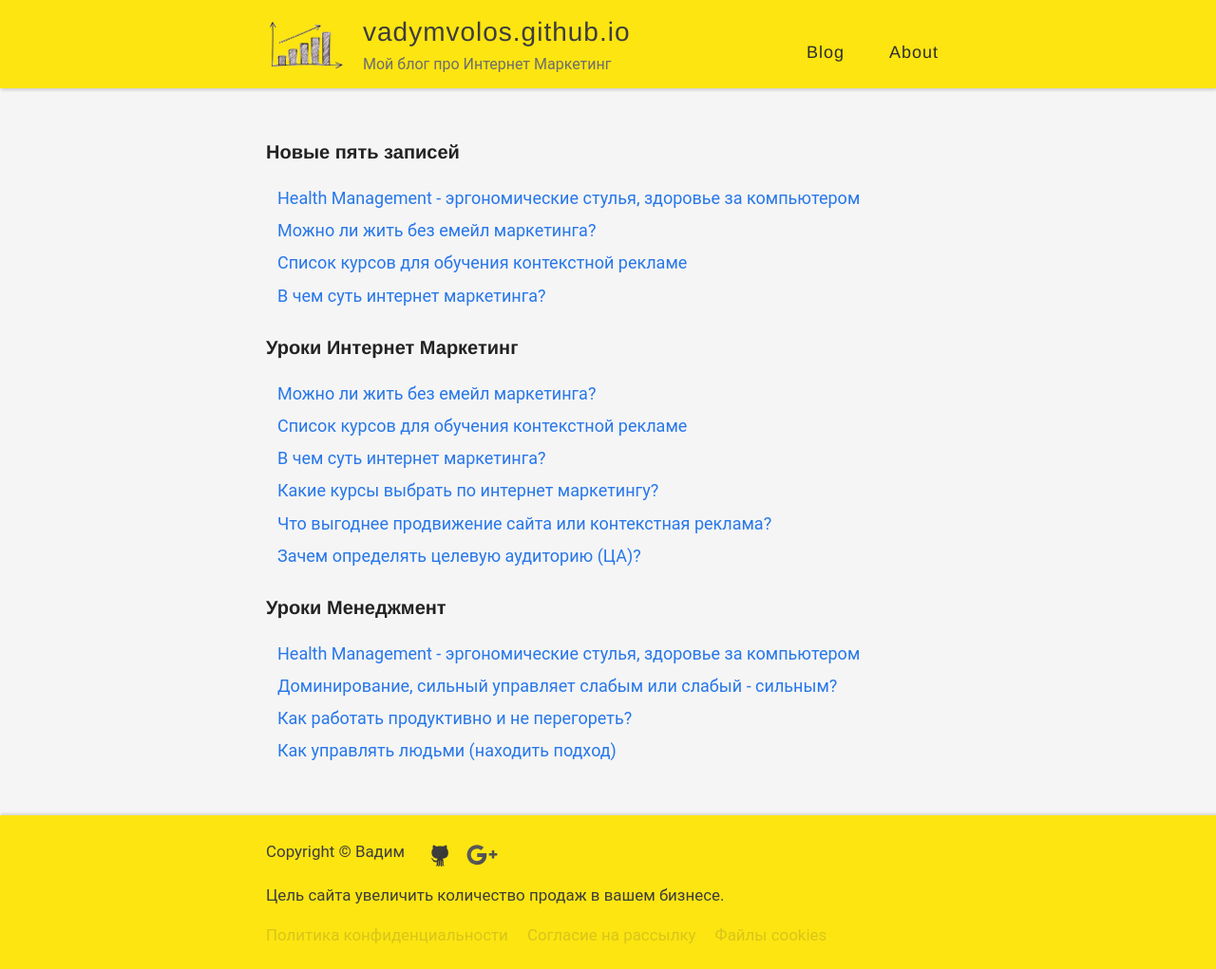
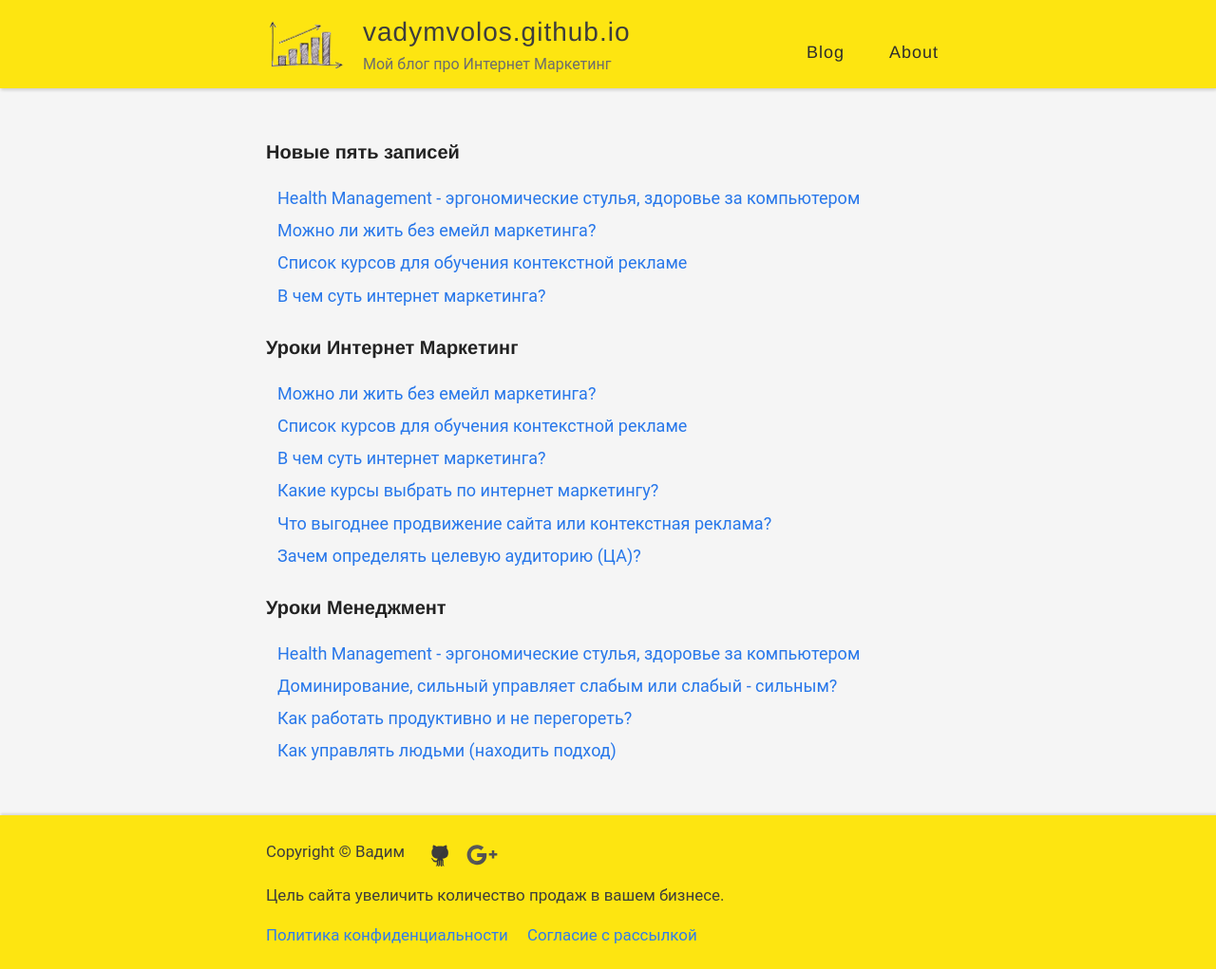
Before and after one commit to VadymVolos/vadymvolos.github.io, a Jekyll site: the page built from index.html, in a window 1280 px wide. Shown: the whole page at 95% size. Built offline with Jekyll 4.4.1, drawn with Linux system fonts in a browser that asks for light colours; nearby versions of some CDN libraries.

Commit message:
Update default.html

```diff
--- a/_layouts/default.html
+++ b/_layouts/default.html
@@ -50,9 +50,8 @@
              <div class="footer-description">Цель сайта увеличить количество продаж в вашем бизнесе.</div>
           </div>
           <div class="footer-line3">
-             <div class="footer-line3-1">Политика конфиденциальности</div>
-             <div class="footer-line3-2">Согласие на рассылку</div>
-             <div class="footer-line3-3">Файлы cookies</div>
+             <div class="footer-line3-1"><a data-remodal-target="modal-privacy">Политика конфиденциальности</a></div>
+             <div class="footer-line3-2"><a data-remodal-target="modal-privacy-email">Согласие с рассылкой</a></div>
           </div>
         </footer>
       </div>
```
